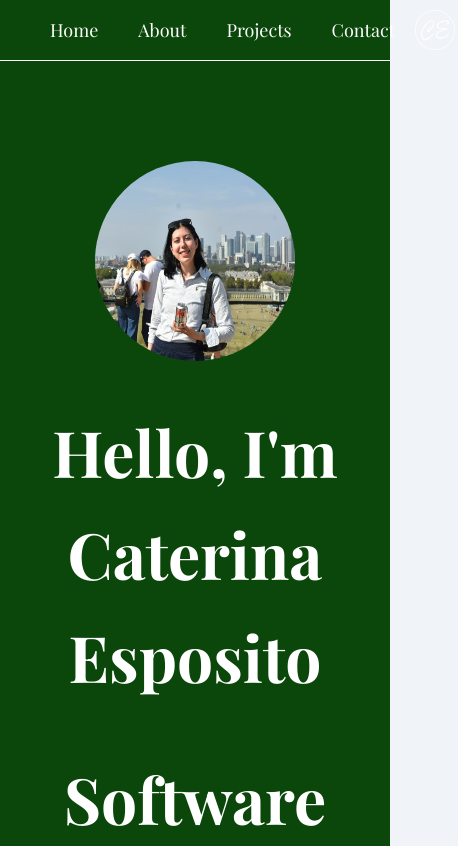
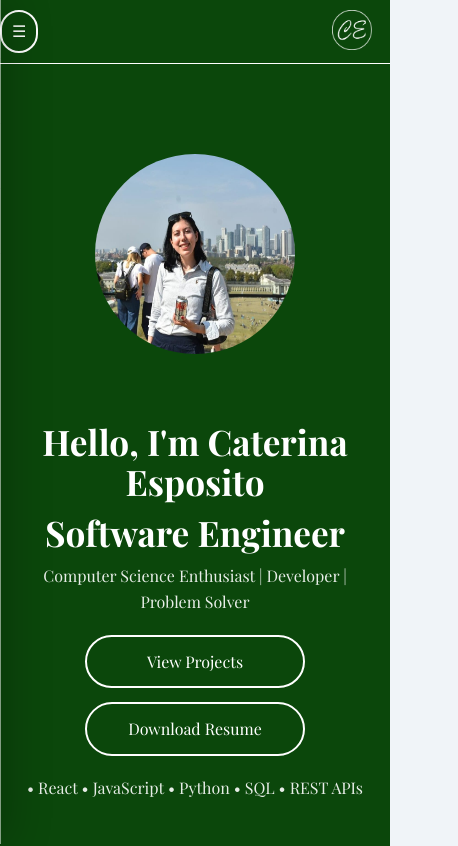
Before and after one commit to CaterinaE/portfolio-website, a React (Create React App) app: page /#/ in a window 390 px wide. Shown: the top 846 px of the page, 458 px wide, since content can reach past the window. Built offline with nearby package versions, Linux system fonts and the light colour scheme; a web font is replaced by a local one.

Commit message:
update mobile

```diff
--- a/src/App.css
+++ b/src/App.css
@@ -25,6 +25,7 @@ header {
   z-index: 1000;
   border-bottom: 4px solid #fff;
 }
+
 .navbar {
   background: rgb(11, 71, 11);
   margin: -10px 0;
@@ -36,11 +37,12 @@ header {
   height: 40px;
   margin-right: 15px;
 }
+
 a {
   text-decoration: none !important;
 }
 
-a:hover{
+a:hover {
 
   color: green;
 }
@@ -91,7 +93,6 @@ header nav ul li a:hover {
   background: rgb(11, 71, 11);
   color: white;
   padding: 120px 20px 80px;
-  /* spacing without negative margins */
   text-align: center;
 }
 
@@ -102,7 +103,7 @@ header nav ul li a:hover {
 
 #home p {
   font-size: 1.5rem;
-  margin-bottom: 50px;
+  margin-bottom: 40px;
 }
 
 .home-row {
@@ -157,9 +158,10 @@ header nav ul li a:hover {
   padding: 40px;
 }
 
-.skills-category{
+.skills-category {
   margin-top: 20px;
 }
+
 .skills-category ul li {
   background: #f0f0f0;
   margin: 5px 0;
@@ -197,7 +199,7 @@ header nav ul li a:hover {
   border-radius: 5px;
 }
 
-.about-section{
+.about-section {
   padding: 40px;
 
 }
@@ -263,7 +265,7 @@ header nav ul li a:hover {
   display: inline-block;
   padding: 8px 18px;
   border-radius: 20px;
-  background-color:  rgb(11, 71, 11);
+  background-color: rgb(11, 71, 11);
   color: white;
   font-weight: 500;
   transition: background-color 0.3s ease;
@@ -333,7 +335,7 @@ header nav ul li a:hover {
 }
 
 .contact-form input[type="text"] {
-  margin-top:  10px !important;
+  margin-top: 10px !important;
 }
 
 
@@ -349,7 +351,9 @@ footer {
 }
 
 /* Button Styling */
-button, a.button, .btn-primary {
+button,
+a.button,
+.btn-primary {
   background-color: transparent;
   color: white;
   border: 2px solid white;
@@ -362,11 +366,35 @@ button, a.button, .btn-primary {
   font-size: 1.2rem;
   transition: background-color 0.3s ease-in-out, color 0.3s ease-in-out;
 }
+
 .hero-buttons {
-  display: flex;
+  display: inline-flex;
+  gap: 18px;
+  margin-bottom: 15px;
+}
 
 
+.btn-outline {
+  background-color: transparent;
+  color: white;
+  border: 2px solid white;
+  padding: 15px 30px;
+  border-radius: 30px;
+  text-align: center;
+  display: inline-block;
+  margin: 20px auto;
+  cursor: pointer;
+  font-size: 1.2rem;
+  transition: background-color 0.3s ease-in-out, color 0.3s ease-in-out;
+
 }
+
+.btn-outline:hover {
+  color: #edbe14;
+  color: white;
+  transform: translateY(-2px);
+}
+
 
 
 @media screen and (max-width: 600px) {
@@ -405,13 +433,215 @@ button, a.button, .btn-primary {
 }
 
 .form-container {
-  padding: 30px;  /* or 35px */
+  padding: 30px;
+  /* or 35px */
   border-radius: 25px;
 }
+
 .contact-form button:hover {
   transform: scale(1.03);
   background-color: white;
   color: #134b1f;
-}.form-container {
-  box-shadow: 0 4px 20px rgba(0,0,0,0.15);
 }
+
+.form-container {
+  box-shadow: 0 4px 20px rgba(0, 0, 0, 0.15);
+}
+
+
+
+
+.hamburger {
+  display: none;
+  padding: 10px !important;
+  margin: 0 !important;
+  margin-left: 110px;
+  width: auto !important;
+}
+
+
+
+/* MOBILE   */
+@media (max-width: 600px) {
+  #home {
+    padding: 70px 16px 50px;
+    text-align: center;
+  }
+
+  .home-row {
+    flex-direction: column;
+    justify-content: center;
+    align-items: center;
+    gap: 18px;
+  }
+
+
+  /* Headings */
+  #home h1 {
+    font-size: 2.2rem;
+    /* smaller so it doesn’t wrap badly */
+    line-height: 1.15;
+    margin: 10px 0 8px;
+    padding: 0 6px;
+  }
+
+  /* If you have "Software Engineer" as an h2 or another element, target it */
+  #home h2 {
+    font-size: 1.6rem;
+    line-height: 1.2;
+    margin: 8px 0 10px;
+  }
+
+  #home p {
+    font-size: 1rem;
+    margin: 10px 0 14px;
+    padding: 0 10px;
+    opacity: 0.9;
+  }
+
+  .hero-buttons {
+    display: flex;
+    flex-direction: column;
+    align-items: center;
+    gap: 14px;
+    /* ✅ space between buttons */
+    margin: 20px 0;
+  }
+
+  .hero-buttons .btn-outline,
+  .hero-buttons button {
+    width: auto;
+    /* ✅ NOT full width */
+    min-width: 220px;
+    /* clean consistent width */
+    padding: 12px 22px;
+    font-size: 1rem;
+    margin: 0;
+    /* remove old auto margins */
+  }
+
+  .btn-outline,
+  button {
+    width: 100%;
+    padding: 14px 18px;
+    font-size: 1rem;
+    margin: 0;
+    /* remove your 20px auto margin */
+  }
+
+  /* Stack line */
+  .hero-stack {
+    font-size: 0.95rem;
+    line-height: 1.5;
+    margin-top: 10px;
+    padding: 0 12px;
+    opacity: 0.85;
+  }
+}
+
+
+
+
+@media (max-width: 768px) {
+
+
+  /* drawer */
+  .mobile-drawer {
+    display: block;
+    position: fixed;
+    top: 0;
+    left: 0;
+    height: 100vh;
+    width: min(82vw, 320px);
+    background: #ffffff;
+    transform: translateX(-100%);
+    transition: transform 0.25s ease;
+    z-index: 1000;
+    box-shadow: 8px 0 30px rgba(0, 0, 0, 0.25);
+    padding: 18px 12px;
+  }
+
+  .mobile-drawer.open {
+    transform: translateX(0);
+  }
+
+
+
+
+
+}
+
+/* ===== Header Base ===== */
+.site-header {
+  position: sticky;
+  top: 0;
+  z-index: 1000;
+  background: rgb(11, 71, 11);
+  border-bottom: 1px solid rgba(255, 255, 255, 0.35);
+}
+
+
+/* ===== Hamburger (hidden by default, shown only on mobile) ===== */
+
+
+/* ===== Mobile rules ===== */
+@media (max-width: 768px) {
+  .hamburger {
+    display: inline-flex;
+     align-items: center;
+    justify-content: center;
+  }
+
+  .desktop-nav {
+    display: none;
+    /* ✅ hide desktop links on mobile */
+  }
+
+  .mobile-nav.open {
+    display: flex;
+  }
+}
+
+
+
+
+
+/* ===== Drawer ===== */
+.mobile-drawer {
+  position: fixed;
+  top: 0;
+  left: 0;
+  height: 100vh;
+  width: min(85vw, 340px);
+  background: #ffffff;
+  transform: translateX(-100%);
+  transition: transform 0.25s ease;
+  z-index: 1000;
+  box-shadow: 10px 0 40px rgba(0, 0, 0, 0.2);
+  padding: 0;
+}
+
+.mobile-drawer.open {
+  transform: translateX(0);
+}
+
+/* ===== Header (X area) ===== */
+
+.drawer-close {
+    font-size: 22px;
+  color: #0b470b;
+}
+.drawer-links a {
+  display: block;
+  padding: 16px 22px;
+   font-size: 20px;
+  color: #0b470b;
+   border-top: 1px solid rgba(0, 0, 0, 0.06);
+   transition: background 0.2s ease;
+}
+
+/* Hover */
+ .drawer-links a:hover {
+  background: rgba(0, 0, 0, 0.05);
+   opacity: 0.6;
+}
--- a/src/components/Header.js
+++ b/src/components/Header.js
@@ -1,26 +1,55 @@
-import React from 'react';
-import { Link } from 'react-router-dom';
-import Logo from './CE logo.png';  // Ensure correct path
+import React, { useState } from "react";
+import { Link } from "react-router-dom";
+import Logo from "./CE logo.png";
 
 const Header = () => {
+  const [menuOpen, setMenuOpen] = useState(false);
+  const closeMenu = () => setMenuOpen(false);
+
   return (
     <header>
       <nav className="navbar">
-    <ul>
+        {/* Hamburger (mobile only) */}
+        <button  type="button"  className="hamburger"
+          onClick={() => setMenuOpen(true)}
+          aria-label="Open menu" >  ☰
+        </button>
+
+        {/* Desktop links (keep same) */}
+        <ul className="nav-links desktop-nav">
           <li><Link to="/">Home</Link></li>
           <li><Link to="/about">About</Link></li>
           <li><Link to="/projects">Projects</Link></li>
           <li><Link to="/contact">Contact</Link></li>
         </ul>
+
+        {/* Logo (right) */}
         <img src={Logo} alt="Logo" className="nav-logo" />
       </nav>
+
+      {/* Overlay */}
+      <div
+        className={`menu-overlay ${menuOpen ? "open" : ""}`}
+        onClick={closeMenu}
+      />
+
+      {/* Drawer */}
+      <aside className={`mobile-drawer ${menuOpen ? "open" : ""}`}>
+        <div className="drawer-header">
+          <button  type="button" className="drawer-close"  onClick={closeMenu} aria-label="Close menu">
+            ✕
+          </button>
+         </div>
+
+        <div className="drawer-links">
+          <Link to="/" onClick={closeMenu}>Home</Link>
+          <Link to="/about" onClick={closeMenu}>About</Link>
+          <Link to="/projects" onClick={closeMenu}>Projects</Link>
+          <Link to="/contact" onClick={closeMenu}>Contact</Link>
+        </div>
+      </aside>
     </header>
-
-
-
   );
-
-
 };
 
 export default Header;
--- a/src/components/Home.js
+++ b/src/components/Home.js
@@ -1,3 +1,4 @@
+import { Link } from "react-router-dom";
 import React, { useState } from 'react';
 import CaterinaPic from './Caterina_Esposito_Pic.jpeg';  // Ensure correct path
 
@@ -40,38 +41,26 @@ const Home = () => {
           <div className="home-column">
             <img src={CaterinaPic} alt="Caterina Esposito Pic" />
           </div>
+
           <div className="home-column">
             <h1>Hello, I'm Caterina Esposito</h1>
             <h1>Software Engineer</h1>
-          <p className="intro">Computer Science Enthusiast | Developer | Problem Solver</p>
+            <p>Computer Science Enthusiast | Developer | Problem Solver</p>
+
+            <div className="hero-buttons">
+              <Link to="/projects" className="btn-outline"> View Projects</Link>
+              <a href="/Caterina-Esposito-Resume.pdf" target="_blank" rel="noopener noreferrer" className="btn-outline">  Download Resume
+              </a>
+
+            </div>
+
+            <p className="hero-stack">• React • JavaScript • Python • SQL • REST APIs
+            </p>
+
 
           </div>
         </div>
-
-        <div className="hero-buttons">
-        <button>View Projects</button>
-        <button>Download Resume</button>
       </div>
-        <div className="hero-buttons">
-        <button>  <a href="#projects" className="btn-primary">View Projects</a></button>
-        <a href="/resume.pdf" className="btn-primary">Download Resume</a>
-      </div>
-
-      <p className="hero-stack">
-      • React • JavaScript • Python • SQL • REST APIs
-      </p>
-
-                  </div>
-
-
-
-                  <header  >
-
-</header>
-
-
-
-
 
 
 
@@ -86,7 +75,7 @@ const Home = () => {
             <ul>
               {["JavaScript", "Java", "Python", "SQL"].map(skill => (
                 <div key={skill}>
-                <li   onClick={() => handleSkillClick(skill)}  >
+                  <li onClick={() => handleSkillClick(skill)}  >
                     {skill}
                   </li>
                   {/* Show description under the clicked skill */}
```
Lines whose indentation alone changed are shown as unchanged.
